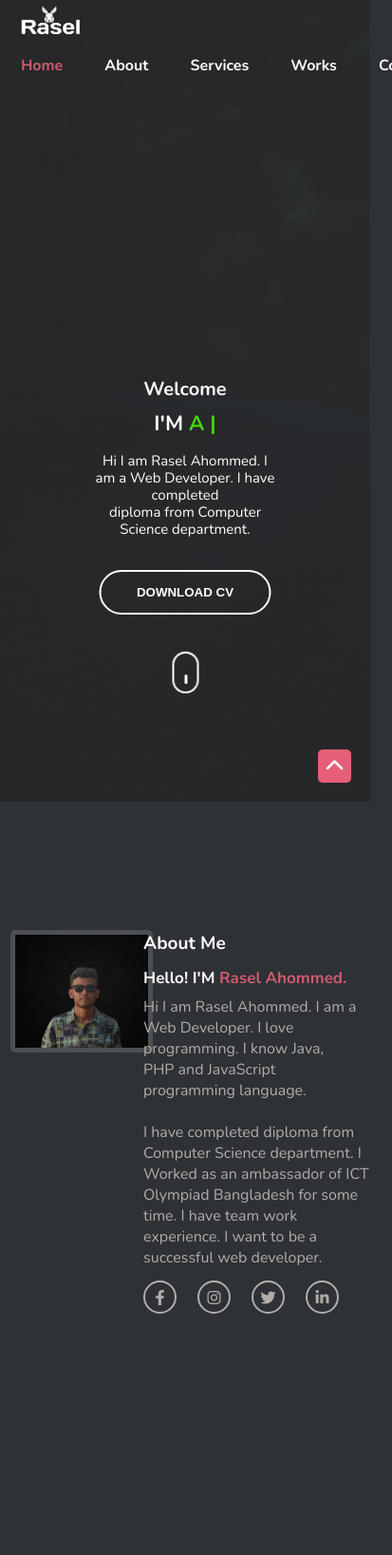
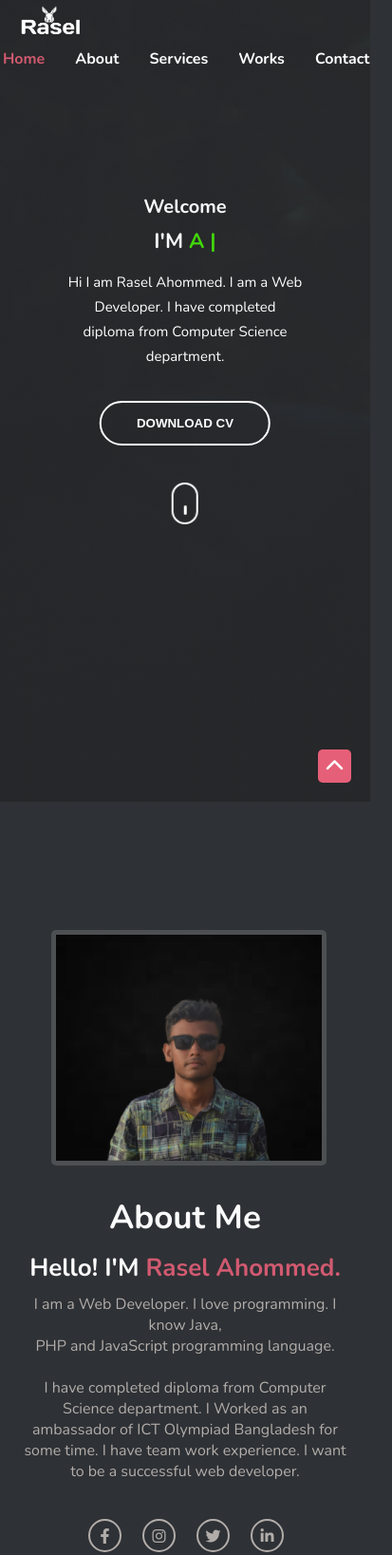
Before and after one commit to Rasel-Ahommed/my-Poartfoleo, a plain HTML site: page index.html in a window 390 px wide. Shown: the top 1637 px of the page at 95% size, 413 px wide, since content can reach past the window. Drawn offline with nearby package versions, Linux system fonts and the light colour scheme.

Commit message:
full responsive

```diff
--- a/index.html
+++ b/index.html
@@ -51,14 +51,17 @@
 		<div class="aboutMe">
 			<h1>About Me</h1>
 			<h2>Hello! I'M <span id="highLight">Rasel Ahommed.</span></h2>
-			<p>Hi I am Rasel Ahommed. I am a Web Developer. I love programming. I know Java,<br>
+			<p>I am a Web Developer. I love programming. I know Java,<br>
 			PHP and JavaScript programming language. <br><br>
 
 			I have completed diploma from Computer Science department. I Worked as an ambassador of ICT Olympiad Bangladesh for some time. I have team work experience. I want to be a successful web developer.  </p>
-			<a href="https://www.facebook.com/mdraselahommed.rana" target="blank"><div class="SocalIcn"><i class="fa-brands fa-facebook-f"></i></div></a>
-			<a href="https://www.instagram.com/rasel_ahommed" target="blank"><div class="SocalIcn"><i class="fa-brands fa-instagram"></i></div></a>
-			<a href="https://twitter.com/MDRasel_Ahommed" target="blank"><div class="SocalIcn"><i class="fa-brands fa-twitter"></i></div></a>
-			<a href="https://www.linkedin.com/in/rasel-ahommed?lipi=urn%3Ali%3Apage%3Ad_flagship3_profile_view_base_contact_details%3BzaDQ8K2TTzq907zLFW71Xw%3D%3D" target="blank"><div class="SocalIcn"><i class="fa-brands fa-linkedin-in"></i></div></a>
+
+				<div class="allIcon">
+				<a href="https://www.facebook.com/mdraselahommed.rana" target="blank"><div class="SocalIcn"><i class="fa-brands fa-facebook-f"></i></div></a>
+				<a href="https://www.instagram.com/rasel_ahommed" target="blank"><div class="SocalIcn"><i class="fa-brands fa-instagram"></i></div></a>
+				<a href="https://twitter.com/MDRasel_Ahommed" target="blank"><div class="SocalIcn"><i class="fa-brands fa-twitter"></i></div></a>
+				<a href="https://www.linkedin.com/in/rasel-ahommed?lipi=urn%3Ali%3Apage%3Ad_flagship3_profile_view_base_contact_details%3BzaDQ8K2TTzq907zLFW71Xw%3D%3D" target="blank"><div class="SocalIcn"><i class="fa-brands fa-linkedin-in"></i></div></a>
+				</div>
 		</div>
 	</section>
 <!-- --------- ABOUT SECTION END -------- -->
@@ -81,7 +84,7 @@
 		</div>
 		<div class="ServicesBox">
 			<i class="far fa-file-alt SrvIcon"></i>
-			<h2>Offic Application</h2>
+			<h2>Office Application</h2>
 			<div class="line"></div>
 			<p>I know working of all types of office application</p>
 		</div>
--- a/style.css
+++ b/style.css
@@ -78,7 +78,7 @@ li a:hover{
     position: relative;
     top: 56%;
     left: 50%;
-    width: 50%;
+    width: 75%;
     transform: translate(-50% ,-50%);
     text-align: center;
 }
@@ -242,7 +242,7 @@ section.Services {
     letter-spacing: 1px;
 }
 .ServicesBox {
-    width: 30%;
+    width: 338px;
     height: 264px;
     border: 1px solid #353941;
     float: left;
@@ -306,7 +306,7 @@ section.Work {
 .work_box {
     overflow: hidden;
     position: relative;
-    width: 30%;
+    width: 338px;
     height: 264px;
     float: left;
     margin-right: 37px;
@@ -401,7 +401,7 @@ section.Work {
 }
 .contactForm input {
     background: transparent;
-    width: 46%;
+    width: 512px;
     padding: 15px;
     border: 2px solid #3b3e42;
     margin: 13px 11px;
@@ -423,7 +423,7 @@ textarea#massage {
     color: white;
 }
 input#submit {
-    width: 20%;
+    width: 230px;
     color: white;
     background: #E65F78;
     padding: 20px;
@@ -449,7 +449,7 @@ section.footer {
 
 .footerIcon {
     text-align: center;
-    margin-left: 39%;
+    margin-left: 515px;
     padding-top: 28px;
 }
 .footerIcon p {
@@ -471,11 +471,16 @@ section.footer {
 }
 #navBar ul {
     float: left;
-    padding: 8px 0;
+    margin-left: -34px;
+    margin-top: -20px;
+
+}
+#navBar li a {
+    padding: 9px 16px;
 }
 .hero {
     position: relative;
-    top: 67%;
+    top: 45%;
 }
 .hero h2 {
     font-size: 20px;
@@ -485,7 +490,7 @@ section.footer {
     margin-top: 8px;
 }
 .hero p {
-    line-height: 18px;
+    line-height: 26px;
 }
 .hero button {
     margin-top: 50px;
@@ -493,28 +498,32 @@ section.footer {
 .hero button a {
     padding: 14px 37px;
 }
+section.About {
+    height: 100vh;
+}
+.myPic {
+    float: none;
+}
 .About img {
-    width: 40%;
-    margin-left: 11px;
-}
-section.About {
-    padding-right: 0px;
+    width: 290px;
+    margin-left: 54px;
+    margin-bottom: 0px;
 }
 .aboutMe {
-    float: right;
-    width: 239px;
-    margin-top: -60%;
-}
-.About h1 {
-    font-size: 19px;
+    text-align: center;
+    width: 100vw;
+    padding: 25px;
 }
 .About h2 {
-    font-size: 17px;
     margin-top: 10px;
 }
 .About p {
-    margin-top: 8px;
+    margin-top: 10px;
     line-height: 22px;
+}
+.allIcon {
+    margin-left: 68px;
+    margin-top: 26px;
 }
 .SocalIcn {
     width: 35px;
@@ -529,22 +538,28 @@ section.About {
     padding-top: 105px;
 }
 .ServicesBox {
-    width: 95%;
+    width: 270px;
+    padding: 5px;
+    height: 290px;
 }
 section.Services {
-    height: 225vh;
+    height: 150vh;
+    padding-left: 65px;
+}
+.ServicesBox i {
+    margin-left: -38px;
 }
 .Available h1 {
     font-size: 1.7rem;
 }
 section.Work {
-    height: 400vh;
+    height: 250vh;
 }
 .work_box {
     width: 100%;
 }
 .contactMe {
-    margin: 0px 22px 26px 35px;
+        margin: 0px -4px 46px 28px;
 }
 .contactMe i {
     font-size: 25px;
```
